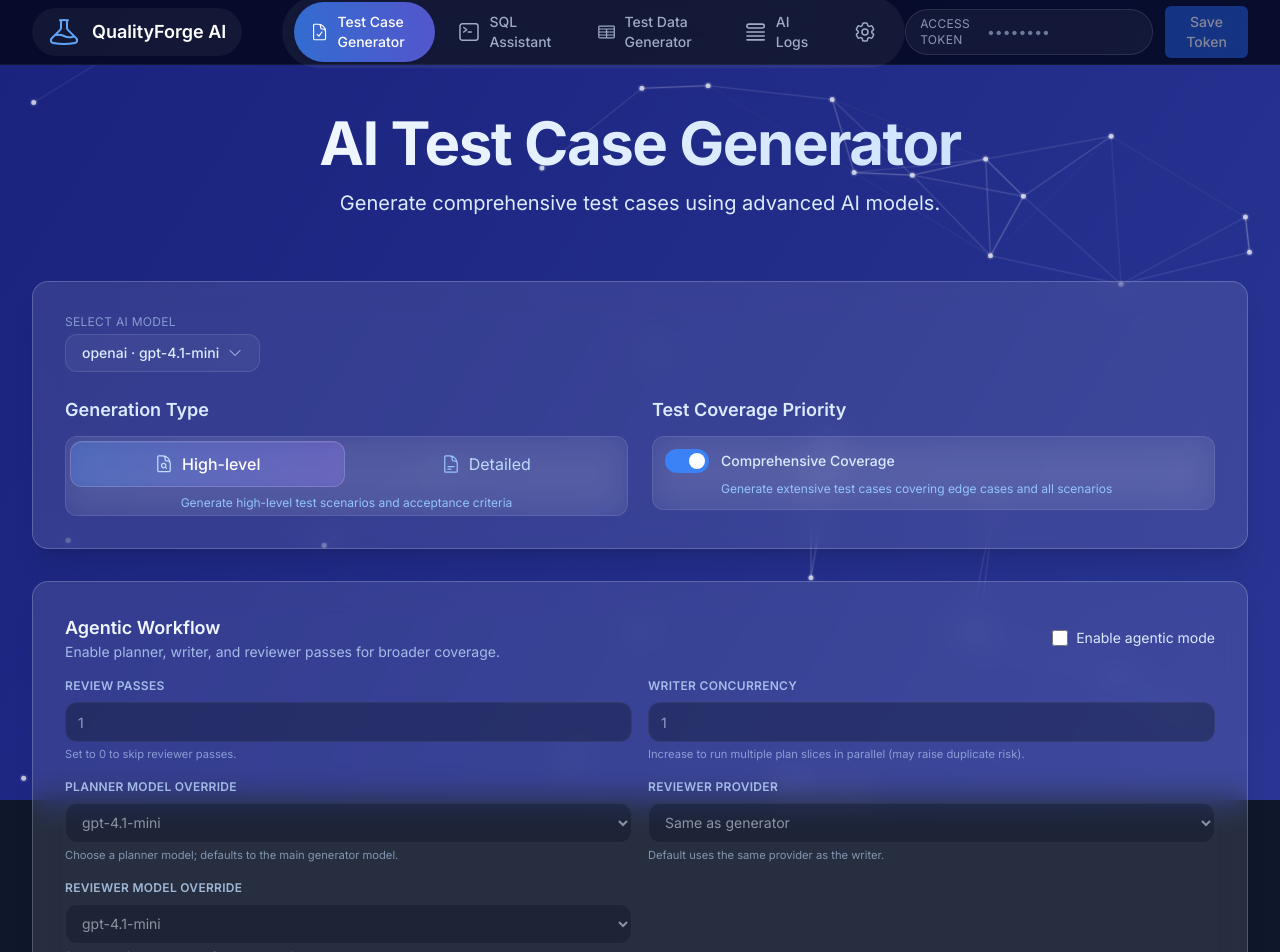
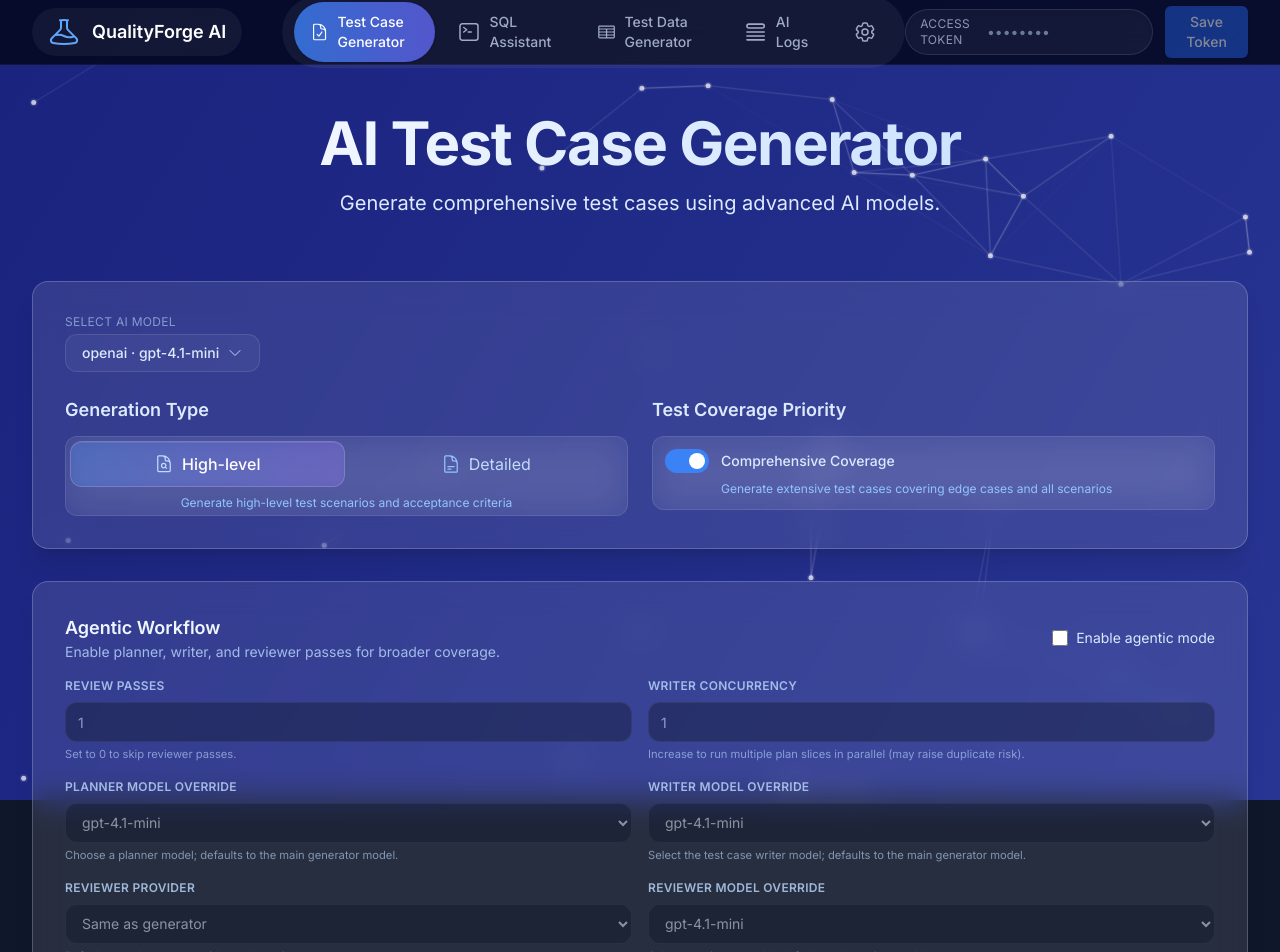
Before and after one commit to ronaldbusque/TestCaseGeneratorApp, a Next.js app: page / in a window 1280 px wide. Shown: the top 952 px of the page. Built offline with nearby package versions, Linux system fonts and the light colour scheme.

Commit message:
feat: add writer model overrides and quick-select dropdowns

```diff
--- a/src/app/page.tsx
+++ b/src/app/page.tsx
@@ -63,6 +63,7 @@
   const [agenticEnabled, setAgenticEnabled] = useState(false);
   const [reviewPasses, setReviewPasses] = useState(1);
   const [plannerModelOverride, setPlannerModelOverride] = useState('');
+  const [writerModelOverride, setWriterModelOverride] = useState('');
   const [reviewerProviderOverride, setReviewerProviderOverride] = useState<'same' | LLMProvider>('same');
   const [reviewerModelOverride, setReviewerModelOverride] = useState('');
   const [writerConcurrency, setWriterConcurrency] = useState(1);
@@ -87,6 +88,23 @@
   );
 
   const plannerModelOptions = useMemo(() => {
+    const options: { model: string; label: string }[] = [];
+    const seen = new Set<string>();
+    const addOption = (model: string, label?: string) => {
+      if (!model || seen.has(model)) return;
+      options.push({ model, label: label ?? model });
+      seen.add(model);
+    };
+
+    addOption(settings.testCases.model, settings.testCases.model);
+    quickSelections
+      .filter((qs) => qs.provider === settings.testCases.provider)
+      .forEach((qs) => addOption(qs.model, qs.label ?? qs.model));
+
+    return options;
+  }, [quickSelections, settings.testCases.model, settings.testCases.provider]);
+
+  const writerModelOptions = useMemo(() => {
     const options: { model: string; label: string }[] = [];
     const seen = new Set<string>();
     const addOption = (model: string, label?: string) => {
@@ -461,7 +479,7 @@
     }
 
     const writerProvider = settings.testCases.provider;
-    const writerModel = settings.testCases.model;
+    const writerModel = writerModelOverride.trim() || settings.testCases.model;
     const plannerModel = plannerModelOverride.trim() || settings.testCases.model;
     const reviewerModel = reviewerModelOverride.trim() || reviewerDefaultModel;
 
@@ -489,7 +507,7 @@
       chunkStrategy: 'auto',
       writerConcurrency: normalizedConcurrency,
     } as const;
-  }, [agenticEnabled, plannerModelOverride, reviewerModelOverride, reviewerDefaultModel, reviewerProviderOverride, reviewPasses, writerConcurrency, settings.testCases.model, settings.testCases.provider]);
+  }, [agenticEnabled, plannerModelOverride, reviewerModelOverride, writerModelOverride, reviewerDefaultModel, reviewerProviderOverride, reviewPasses, writerConcurrency, settings.testCases.model, settings.testCases.provider]);
 
   const fetchFileTokenSummary = useCallback(async (
     payloads: UploadedFilePayload[],
@@ -986,6 +1004,28 @@
 
             <div>
               <label className="block text-xs font-semibold uppercase tracking-wide text-blue-200/80 mb-2">
+                Writer model override
+              </label>
+              <select
+                value={writerModelOverride || settings.testCases.model}
+                onChange={(event) => {
+                  const value = event.target.value;
+                  setWriterModelOverride(value === settings.testCases.model ? '' : value);
+                }}
+                disabled={!agenticEnabled}
+                className="w-full h-10 rounded-xl border border-white/10 bg-slate-900/80 px-3 text-sm text-blue-50 focus:outline-none focus:ring-2 focus:ring-blue-500 disabled:opacity-50 disabled:cursor-not-allowed"
+              >
+                {writerModelOptions.map((option) => (
+                  <option key={option.model} value={option.model} className="bg-slate-900 text-blue-50">
+                    {option.label}
+                  </option>
+                ))}
+              </select>
+              <p className="mt-1 text-[0.7rem] text-blue-200/60">Select the test case writer model; defaults to the main generator model.</p>
+            </div>
+
+            <div>
+              <label className="block text-xs font-semibold uppercase tracking-wide text-blue-200/80 mb-2">
                 Reviewer provider
               </label>
               <select
```
Also changed, not shown: 1 other file (tests, documents, lock files or other folders).
